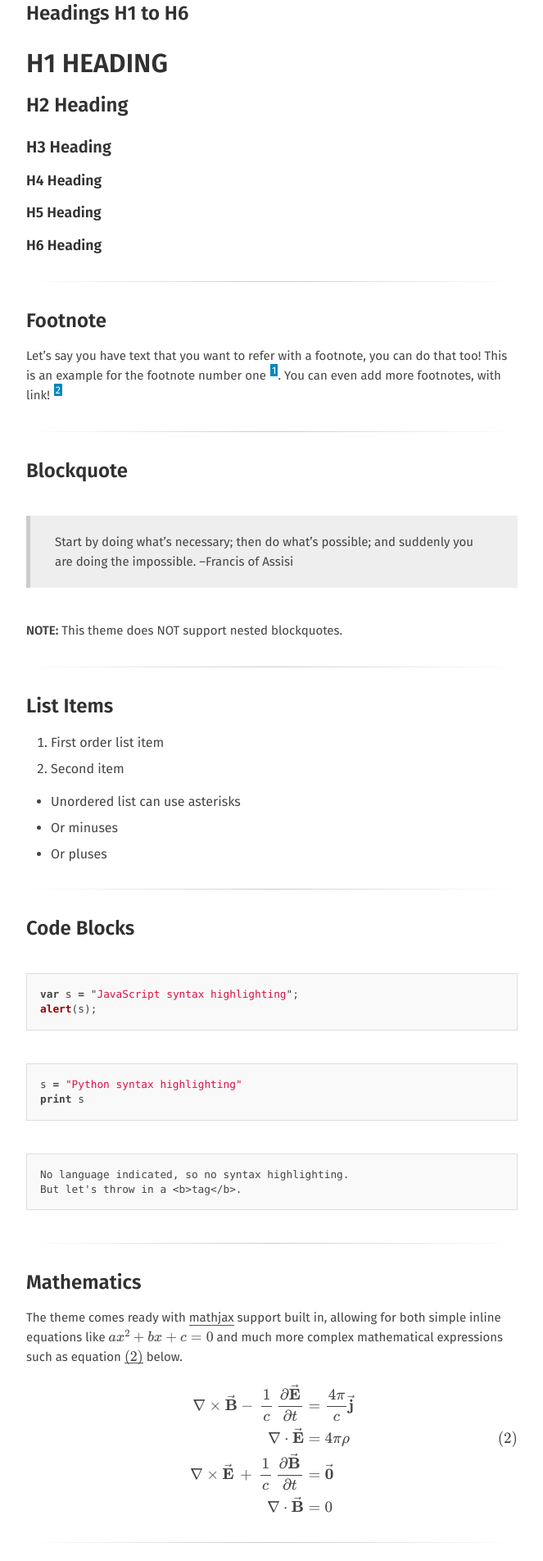
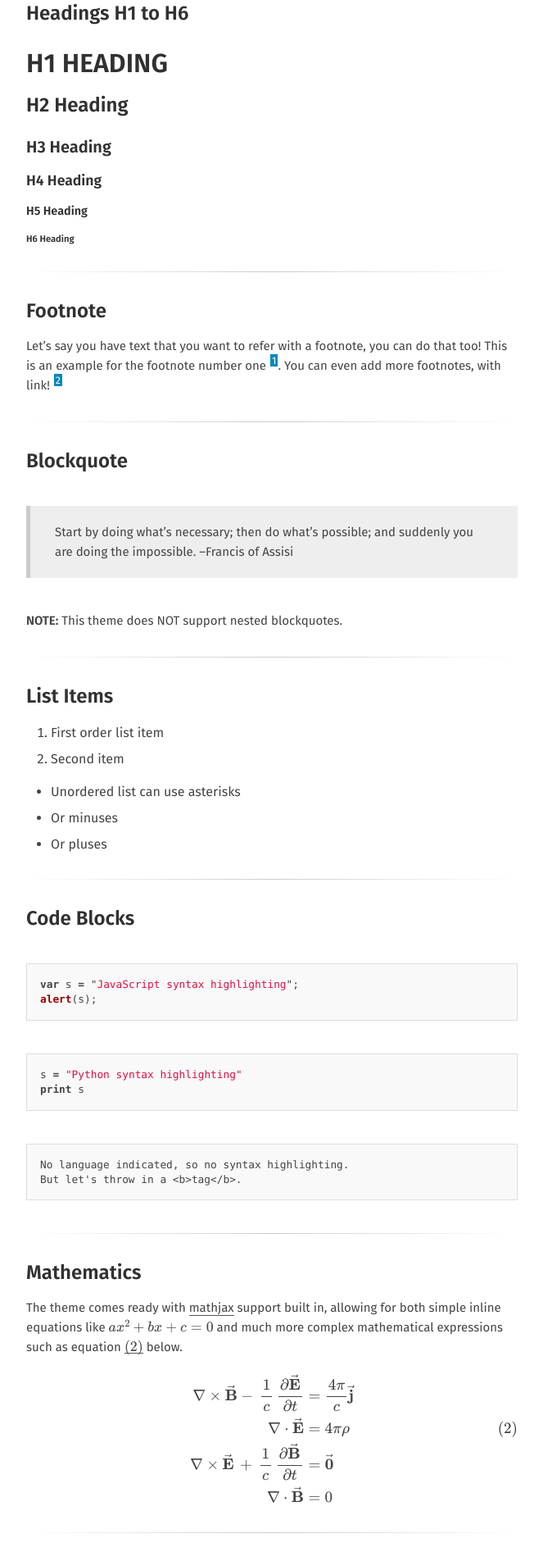
Before and after one commit to RonaldoDavid/gligan-info, a Jekyll site: the page built from _posts/2016-10-18-very-long-title-post.md, in a window 1280 px wide. Shown: the part 549-2453 px from the top of the page at 82% size, without its empty margins (308-971 px from the left). Built offline with Jekyll 4.4.1, drawn with Linux system fonts in a browser that asks for light colours; formulas are drawn with MathJax 3.

Commit message:
adding assets and changing styles

```diff
--- a/_layouts/default.html
+++ b/_layouts/default.html
@@ -10,12 +10,22 @@
 		{% include head.html %}
 	</head>
 
-	<body class="barba-wrapper">
+	<body> <!--id="barba-wrapper"-->
 
 		{% include header.html %}
 
-		<div id="content" class="barba-container">
+		<div id="content"> <!-- class="barba-container"-->
 			{{ content }}
+		</div>
+
+		<div class="bm">
+			<div class="bm-content">
+				<div class="pages">
+					<a href="/"><svg xmlns="http://www.w3.org/2000/svg" xmlns:xlink="http://www.w3.org/1999/xlink" viewBox="0 0 32 32" version="1.1" width="32px" height="32px"><g id="surface1"><path style=" " d="M 16 2.59375 L 15.28125 3.28125 L 2.28125 16.28125 L 3.71875 17.71875 L 5 16.4375 L 5 28 L 14 28 L 14 18 L 18 18 L 18 28 L 27 28 L 27 16.4375 L 28.28125 17.71875 L 29.71875 16.28125 L 16.71875 3.28125 Z M 16 5.4375 L 25 14.4375 L 25 26 L 20 26 L 20 16 L 12 16 L 12 26 L 7 26 L 7 14.4375 Z "/></g></svg></a>
+					<a href="/blog"><img src="/assets/blog.png" alt="Blog Icon"></a>
+					<a href="/gallery"><img src="/assets/gallery.png" alt="Gallery Icon"></a>
+				</div>
+			</div>
 		</div>
 
 		{% include footer.html %}
--- a/_sass/main.scss
+++ b/_sass/main.scss
@@ -55,12 +55,20 @@
   font-size: 1.25rem;
 }
 
-h4,
-h5,
-h6 {
+h4 {
   margin-top: 1.1rem;
   font-size: 1.1rem;
 }
+h5 {
+  margin-top: 1.1rem;
+  font-size: .9rem;
+}
+
+h6 {
+  margin-top: 1.1rem;
+  font-size: .7rem;
+}
+
 img {
   max-width: 100%;
 }
@@ -92,10 +100,8 @@
   text-align: center;
   animation-duration: 0.7s;
   animation-fill-mode: both;
-  animation-name: bounce;
   -webkit-animation-duration: 0.7s;
   -webkit-animation-fill-mode: both;
-  -webkit-animation-name: bounce;
   /*a {
     text-decoration: none !important;
     opacity: .7;
@@ -324,9 +330,10 @@
 .page-navigation,
 .footer {
   text-align: center;
-  max-width: var(--w);
-  margin: 0 auto;
+  // max-width: var(--w);
+  // margin: 0 auto;
   font-size: 0.8rem;
+  margin-bottom: 50px;
 }
 .page-navigation {
   margin: 50px auto 0 auto;
@@ -387,38 +394,6 @@
         }
       }
     }
-  }
-}
-@keyframes bounce {0% {
-    transform: translate3d( 0, -1000px, 0 );
-  }
-  60% {
-    transform: translate3d( 0, 25px, 0 );
-  }
-  75% {
-    transform: translate3d( 0, -10px, 0 );
-  }
-  90% {
-    transform: translate3d( 0, 5px, 0 );
-  }
-  100% {
-    transform: none;
-  }
-}
-@-webkit-keyframes bounce {0% {
-    -webkit-transform: translate3d( 0, -1000px, 0 );
-  }
-  60% {
-    -webkit-transform: translate3d( 0, 25px, 0 );
-  }
-  75% {
-    -webkit-transform: translate3d( 0, -10px, 0 );
-  }
-  90% {
-    -webkit-transform: translate3d( 0, 5px, 0 );
-  }
-  100% {
-    -webkit-transform: none;
   }
 }
 
@@ -492,3 +467,60 @@
   stroke-width: 2 !important;
   transform: scale(1.25);
 }
+
+// Bottom menu
+
+.bm-active {
+  transition: .2s;
+  bottom: 0 !important;
+}
+
+.bm {
+  display: none;
+  position: fixed;
+  left: 0;
+  // bottom: -50px;
+  bottom: 0;
+  width: 100%;
+  background: #eee;
+  height: 50px;
+  padding: 5px 0;
+  box-shadow: inset 0 -1px 8px rgba(0, 0, 0, .15);
+  transition: .2s;
+
+  .bm-content {
+    width: calc(100% - 30px);
+    max-width: var(--w);
+    margin: 0 auto;
+  }
+
+  .pages {
+    position: absolute;
+    top: 50%;
+    transform: translate(0, -50%);
+  }
+
+  a {
+    // background: blue;
+    display: inline-block;
+    height: 30px;
+    width: 30px;
+    border-bottom: 0;
+    margin-right: 8px;
+    opacity: .7;
+    transition: .3s;
+
+    :hover {
+      opacity: 1;
+    }
+
+    img,
+    svg {
+      // background: coral;
+      width: 28px;
+      height: 28px;
+    }
+
+  }
+
+}
```
Also changed, not shown: assets/blog.png (added), assets/gallery.png (added).
